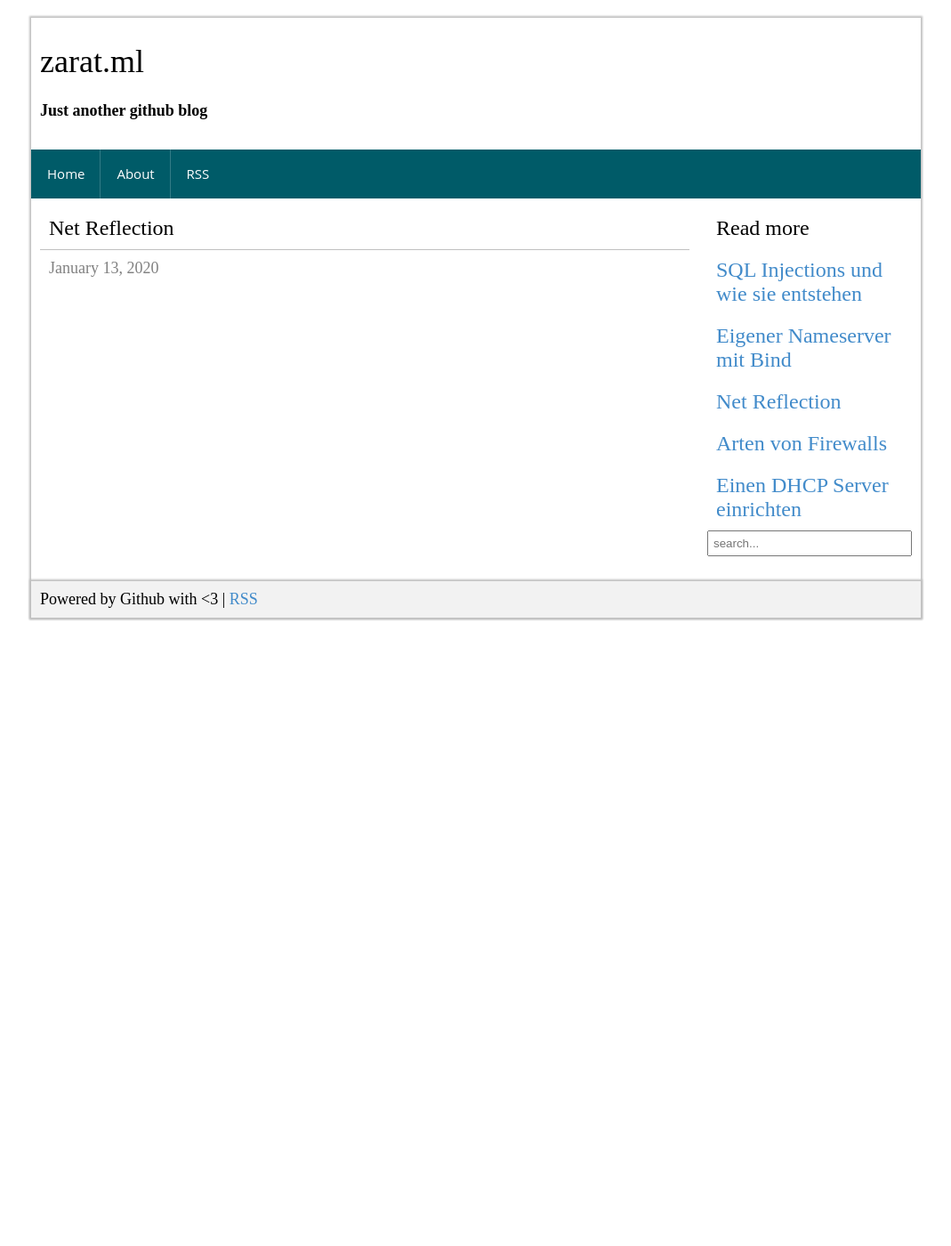
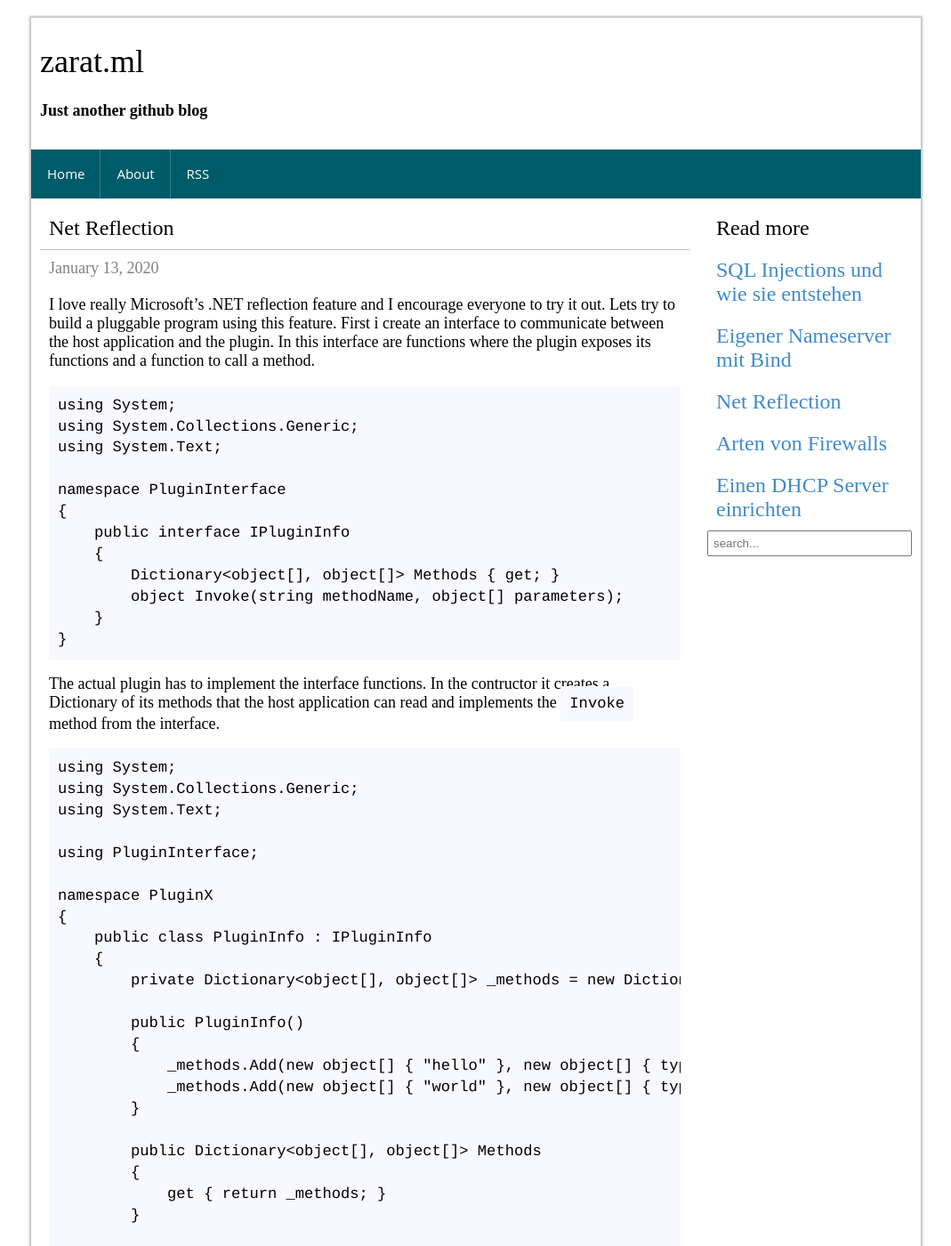
Before and after one commit to mbrain/zarat.github.io, a Jekyll site: the page built from _posts/2020-01-13-NET-reflection.markdown, in a window 1280 px wide and 1400 px high. Shown: the whole window at 89% size, without its empty margins (105-1174 px from the left). Built offline with Jekyll 4.4.1, drawn with Linux system fonts in a browser that asks for light colours; comment, search, counter and statistics services are not loaded; some of the changed text lies outside the part shown.

Commit message:
Update 2020-01-13-NET-reflection.markdown

```diff
--- a/_posts/2020-01-13-NET-reflection.markdown
+++ b/_posts/2020-01-13-NET-reflection.markdown
@@ -6,3 +6,92 @@
 permalink: /blog/net-reflection
 published: true
 ---
+
+I love really Microsoft's .NET reflection feature and I encourage everyone to try it out. Lets try to build a pluggable program using this feature. First i create an interface to communicate between the host application and the plugin. In this interface are functions where the plugin exposes its functions and a function to call a method.
+
+<pre>
+using System;
+using System.Collections.Generic;
+using System.Text;
+
+namespace PluginInterface
+{
+    public interface IPluginInfo
+    {
+        Dictionary<object[], object[]> Methods { get; }
+        object Invoke(string methodName, object[] parameters);
+    }
+}
+</pre>
+
+The actual plugin has to implement the interface functions. In the contructor it creates a Dictionary of its methods that the host application can read and implements the `Invoke` method from the interface.
+
+<pre>
+using System;
+using System.Collections.Generic;
+using System.Text;
+
+using PluginInterface;
+
+namespace PluginX
+{
+    public class PluginInfo : IPluginInfo
+    {
+        private Dictionary<object[], object[]> _methods = new Dictionary<object[], object[]>();
+
+        public PluginInfo()
+        {
+            _methods.Add(new object[] { "hello" }, new object[] { typeof(string), typeof(int) } );
+            _methods.Add(new object[] { "world" }, new object[] { typeof(string) } );
+        }
+
+        public Dictionary<object[], object[]> Methods
+        {
+            get { return _methods; }
+        }
+
+        public object Invoke(string methodName, object[] parameters)
+        {
+            if (methodName == "hello")
+            {
+                Console.WriteLine("Method 'hello' invoked with " + parameters.Length + " parameters");
+            }
+
+            if (methodName == "world")
+            {
+                Console.WriteLine("Method 'world' invoked with " + parameters.Length + " parameters");
+            }
+
+            return false;
+        }
+    }
+}
+</pre>
+
+The host application loads the plugin file, read the Dictionary and can call its functions.
+
+<pre>
+using System;
+using System.Collections.Generic;
+using System.Text;
+
+using System.IO;
+using System.Reflection;
+using System.Runtime.Remoting;
+
+using PluginInterface;
+
+namespace PluginTest
+{
+    class Program
+    {
+        static void Main( string[] args )
+        {
+            ObjectHandle handle = Activator.CreateInstanceFrom( "PluginX.dll", "PluginX.PluginInfo" );
+            IPluginInfo pluginInfo = handle.Unwrap() as IPluginInfo;
+            pluginInfo.Invoke("hello", new object[] {1, 2, 3});
+            pluginInfo.Invoke("world", new object[] { "world", 1, "hello", 2 });
+        }
+    }
+}
+</pre>
```
